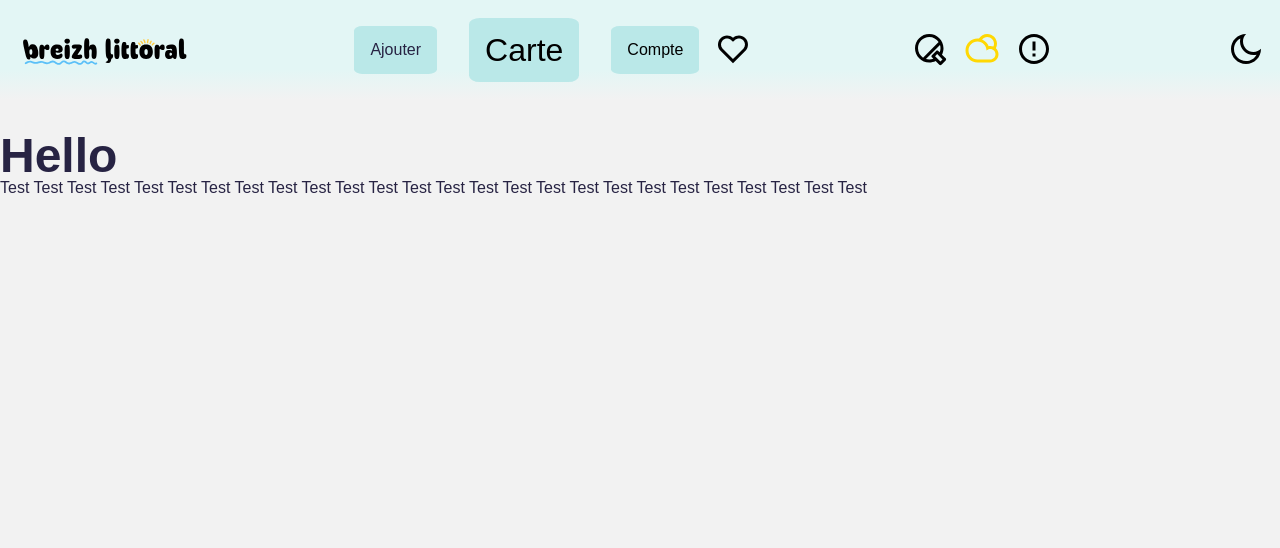
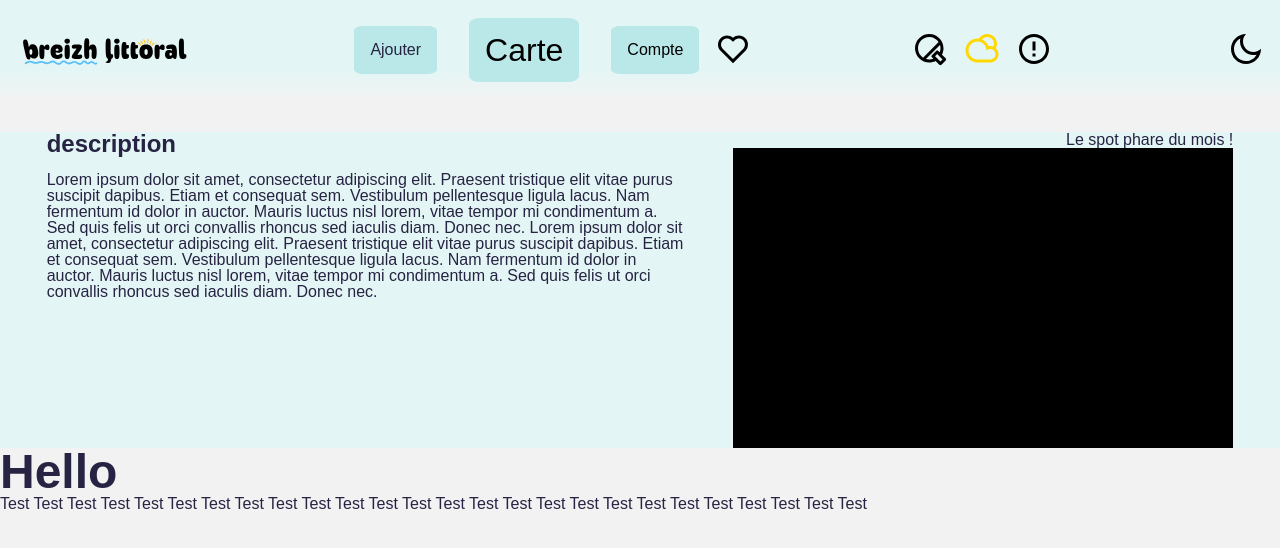
Before and after one commit to MaximeSantos/projet-16-breizh-littoral-front, a React (Vite) app: page / in a window 1280 px wide. Shown: the top 548 px of the page. Built offline with nearby package versions, Linux system fonts and the light colour scheme.

Commit message:
home spot card

```diff
--- /dev/null
+++ b/src/components/SpotCard/index.jsx
@@ -0,0 +1,27 @@
+import './styles.scss';
+
+function SpotCard() {
+  return (
+    <header className="spotcard">
+      <div className="spotcard-left">
+        <h2 className="spotcard-title"> description </h2>
+        <p className="spotcard-description">
+          Lorem ipsum dolor sit amet, consectetur adipiscing elit. Praesent tristique elit vitae
+          purus suscipit dapibus. Etiam et consequat sem. Vestibulum pellentesque ligula lacus.
+          Nam fermentum id dolor in auctor. Mauris luctus nisl lorem, vitae tempor mi condimentum a.
+          Sed quis felis ut orci convallis rhoncus sed iaculis diam. Donec nec.
+          Lorem ipsum dolor sit amet, consectetur adipiscing elit. Praesent tristique elit vitae
+          purus suscipit dapibus. Etiam et consequat sem. Vestibulum pellentesque ligula lacus.
+          Nam fermentum id dolor in auctor. Mauris luctus nisl lorem, vitae tempor mi condimentum a.
+          Sed quis felis ut orci convallis rhoncus sed iaculis diam. Donec nec.
+        </p>
+      </div>
+      <div className="spotcard-right">
+        <p className="spotcard-p">Le spot phare du mois !</p>
+        <div className="spotcard-rectangle"><p className="spotcard-cache">rectangle</p></div>
+      </div>
+    </header>
+  );
+}
+
+export default SpotCard;
--- /dev/null
+++ b/src/components/SpotCard/styles.scss
@@ -0,0 +1,44 @@
+@use 'src/styles/vars';
+
+.spotcard{
+    display: flex;
+    justify-content: space-evenly;
+    background-color: vars.$primary-color;
+    max-width: 100%;
+
+    &-rectangle {
+
+        width: 500px;
+        height: 300px;
+        background-color: #000000;
+
+    }
+    &-cache {
+        color: black;
+    }
+
+    &-title{
+        font-size: 1.5em;
+        font-weight: bold;
+        padding-bottom: 1rem;
+    }
+
+    &-description {
+
+    }
+
+    &-left {
+
+        max-width: 50%;
+    }
+
+    &-right  {
+        display: flex;
+        flex-direction: column;
+
+    }
+
+    &-p {
+        align-self: flex-end;
+    }
+}
--- a/src/pages/Home.jsx
+++ b/src/pages/Home.jsx
@@ -1,5 +1,6 @@
 import { useSelector } from 'react-redux';
 import Navbar from '../components/Navbar';
+import SpotCard from '../components/SpotCard';
 import './Home.scss';
 
 function Home() {
@@ -9,6 +10,7 @@ function Home() {
   return (
     <div>
       <Navbar />
+      <SpotCard />
       <h1>Hello</h1>
       <p>
         Test Test Test Test Test Test Test Test Test Test Test Test Test
```
